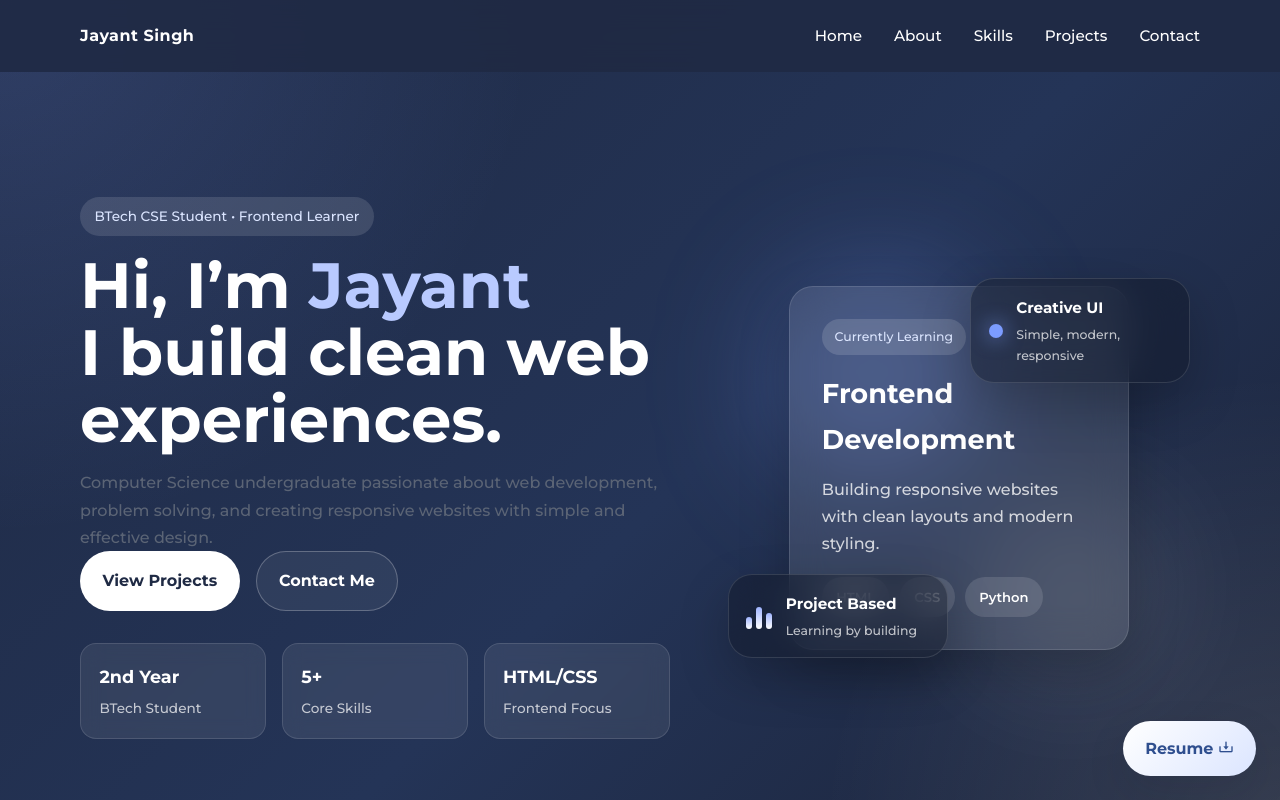
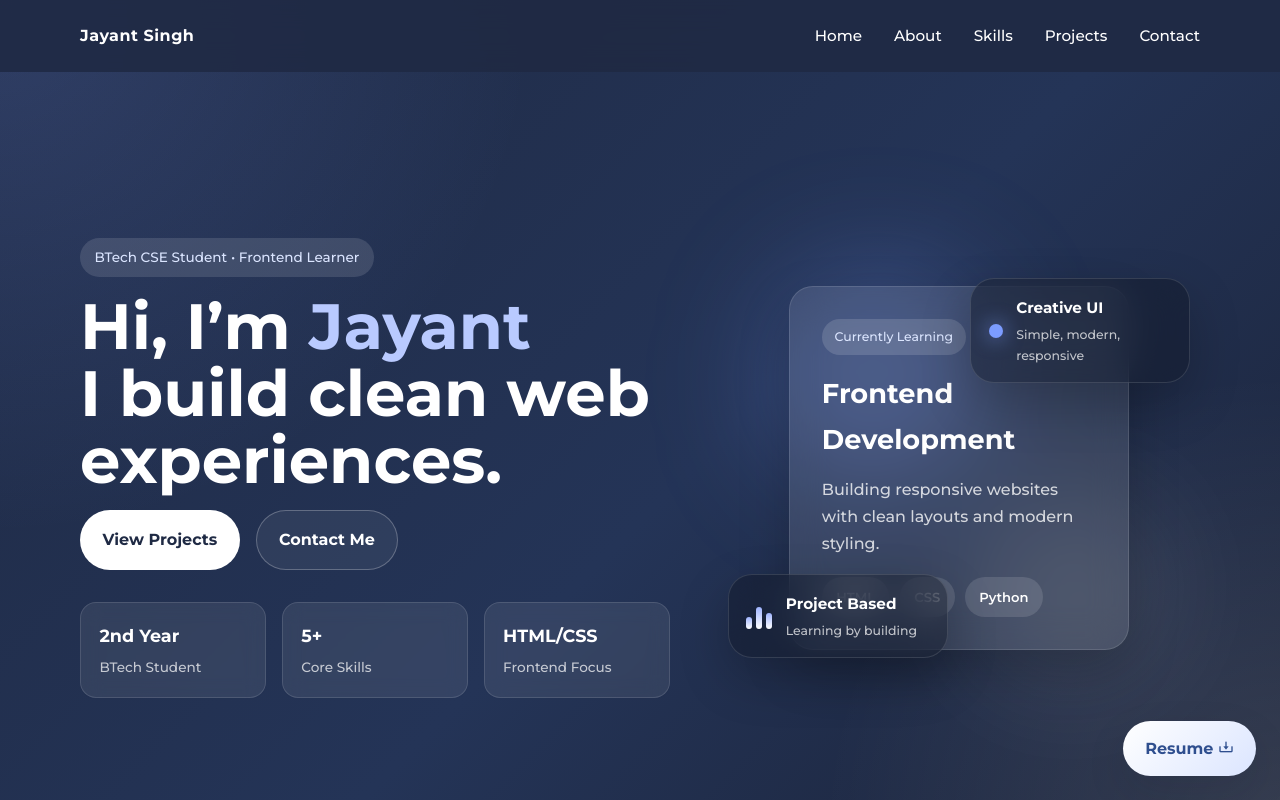
Before and after one commit to jaynt012/portfolio, a plain HTML site: page index.html in a window 1280 px wide. Shown: the top 800 px of the page. Drawn offline with nearby package versions, Linux system fonts and the light colour scheme.

Commit message:
Update index.html

```diff
--- a/index.html
+++ b/index.html
@@ -43,11 +43,6 @@
         Hi, I’m <span>Jayant</span><br />
         I build clean web experiences.
       </h1>
-      <p class="home__description">
-        Computer Science undergraduate passionate about web development,
-        problem solving, and creating responsive websites with simple and effective design.
-      </p>
-
       <div class="home__buttons">
         <a href="#projects" class="button button--primary">View Projects</a>
         <a href="#contact" class="button button--ghost">Contact Me</a>
```
